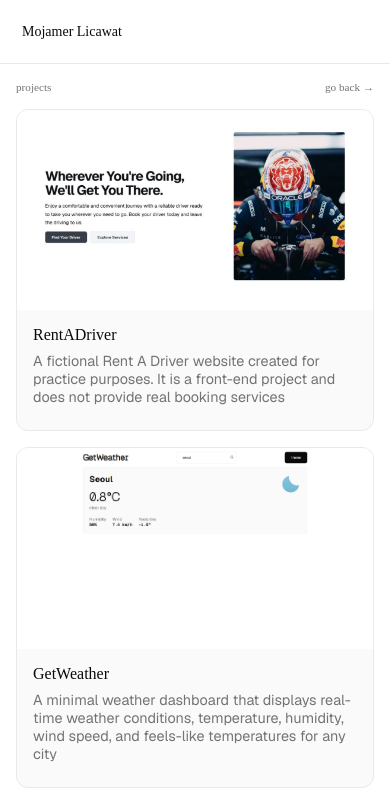
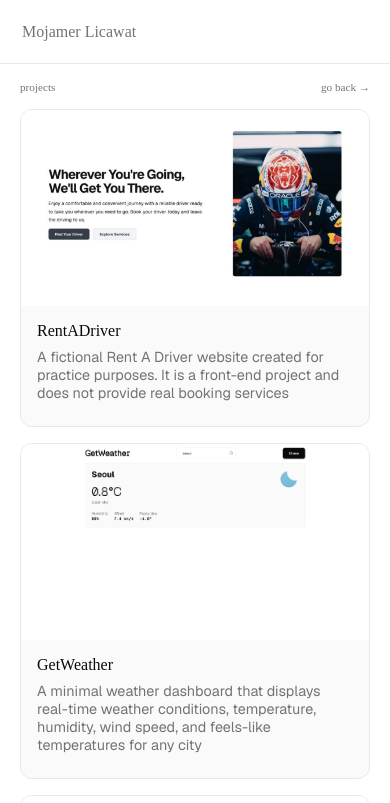
Before and after one commit to 00008moj/portfolio, a plain HTML site: page projects.html in a window 390 px wide. Shown: the top 803 px of the page. Drawn offline with nearby package versions, Linux system fonts and the light colour scheme; some icons are missing; a web font is replaced by a local one.

Commit message:
fixed padding

```diff
--- a/projects.html
+++ b/projects.html
@@ -15,7 +15,7 @@
 <body class="project-body">
     <header id="home" class="project-section">
         <nav>
-            <a href="index.html"><h3>Mojamer Licawat</h3></a>
+            <a href="index.html">Mojamer Licawat</a>
             <input type="checkbox" id="sidebar-active" class="sidebar-active">
             <label for="sidebar-active" class="open-sidebar"><i class="iconoir-menu"></i></label>
 
--- a/style.css
+++ b/style.css
@@ -83,15 +83,12 @@ body * {
 }
 
 header {
-    min-width: 100%;
     padding-top: 3rem;
     padding-bottom: 3rem;
     border-bottom: 1px solid var(--border);
 }
 
 section {
-    min-width: 100%;
-    max-width: 700px;
     padding-top: 3rem;
     padding-bottom: 3rem;
     border-bottom: 1px solid var(--border);
@@ -114,14 +111,14 @@ nav {
     transition: 0.2s ease-out;
 }
 
-nav h3 {
+.name {
     font-family: "Geist Pixel";
     font-size: 1rem;
     font-weight: 400;
     color: var(--primary-text);
 }
 
-nav h3:hover {
+.name:hover {
     color: var(--secondary-text);
 }
 
@@ -149,7 +146,6 @@ nav a:hover {
 .dark-mode-button {
     font-family: "Geist Pixel";
     color: var(--secondary-text);
-    text-decoration: none;
     border: none;
     background-color: transparent;
     font-size: 1rem;
@@ -164,7 +160,6 @@ nav a:hover {
 .text-content {
     display: flex;
     flex-direction: column;
-    flex-wrap: wrap;
     align-items: center;
     justify-content: center;
 }
@@ -320,10 +315,6 @@ nav a:hover {
     padding: 0.3rem 0.9rem;
     border: 1px solid var(--border);
     border-radius: 0.3rem;
-}
-
-.project-body .project-section {
-     margin-top: 0;
 }
 
 .project-container {
@@ -527,14 +518,16 @@ footer span {
     .about-me-education {
         width: 100%;
     }
-
-    .project-body {
-        padding: 3rem 1rem 0;
-    }
 }
 
 
 @media (max-width: 768px) {
+
+    .project-body,
+    .project-body header {
+        padding-top: 0;
+    }
+
     .contact-content {
         flex-wrap: wrap;
     }
```
Also changed, not shown: index.html (+1 -1 lines).
